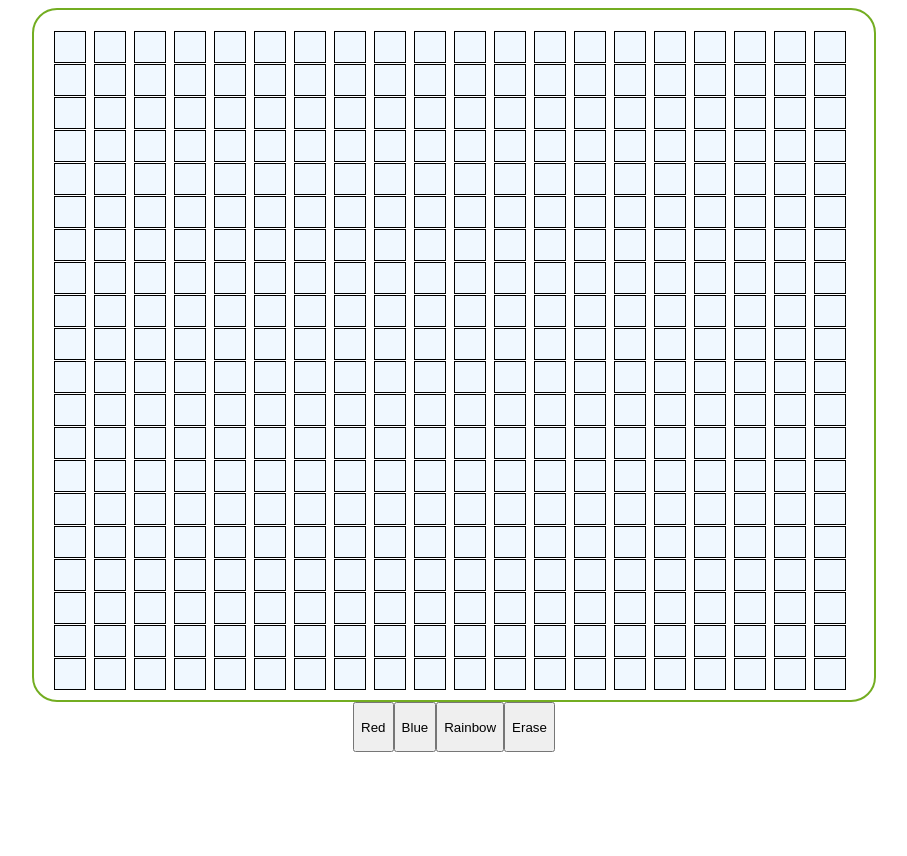
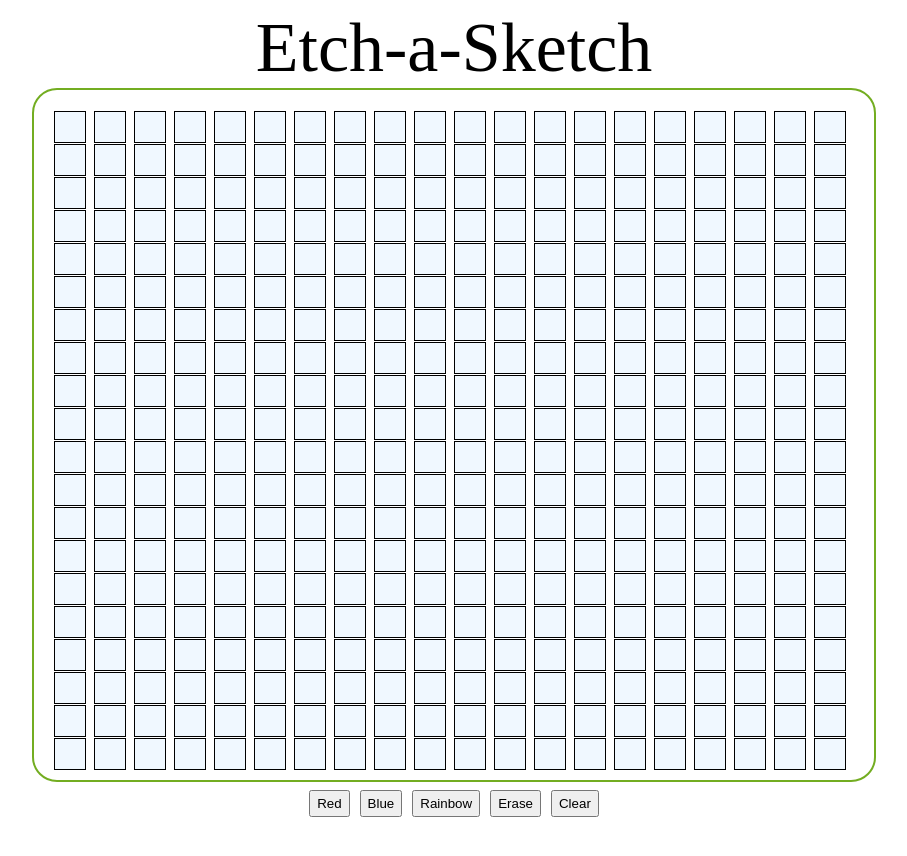
Before and after one commit to ChristianRodrigues15/etch-a-sketch, a plain HTML site: page index.html in a window 1280 px wide. Shown: the whole page, without its empty margins (186-1093 px from the left). Drawn offline with Linux system fonts and the light colour scheme.

Commit message:
Added a new button to allow user to clear entire board at once

```diff
--- a/index.html
+++ b/index.html
@@ -8,12 +8,14 @@
     <link rel="stylesheet" href="style.css">
   </head>
   <body>
+    <header class="heading">Etch-a-Sketch</header>
     <div class="main"></div>
     <div class="buttons">
-        <button onclick="changeColor('red')" class="buttonRed">Red</button>
-        <button onclick="changeColor('blue')" class="buttonBlue">Blue</button>
-        <button onclick="changeColor('rainbow')" class="buttonRainbow">Rainbow</button>
-        <button onclick="changeColor('aliceblue')" class="buttonClear">Erase</button>
+        <button onclick="changeColor('red')" class="buttonRed" id="btn">Red</button>
+        <button onclick="changeColor('blue')" class="buttonBlue" id="btn">Blue</button>
+        <button onclick="changeColor('rainbow')" class="buttonRainbow" id="btn">Rainbow</button>
+        <button onclick="changeColor('aliceblue')" class="buttonClear" id="btn">Erase</button>
+        <button onclick="clearBoard()" id="btn">Clear</button>
     </div>
 	<script src="logic.js"></script>
   </body>
--- a/logic.js
+++ b/logic.js
@@ -31,7 +31,11 @@ function changeColor(choice) {
 };
 
 
+function clearBoard() {
+    let squares = mainDiv.querySelectorAll('div');
+    squares.forEach((div) => div.style.backgroundColor = 'white');
 
+}
 
 
 createDivs(20, 20)
--- a/style.css
+++ b/style.css
@@ -18,8 +18,19 @@
     display: flex;
     flex-direction: row;
     justify-content: center;
-    height: 50px;
+    height: 40px;
     padding-bottom: 10%;
+
+}
+#btn {
+    margin: 5px;
+    margin-top: 7.5px;
+}
+header {
+    display: flex;
+    flex-direction: row;
+    justify-content: center;
+    font-size: 70px;
 }
 #canvas {
     height: 30px;
```
